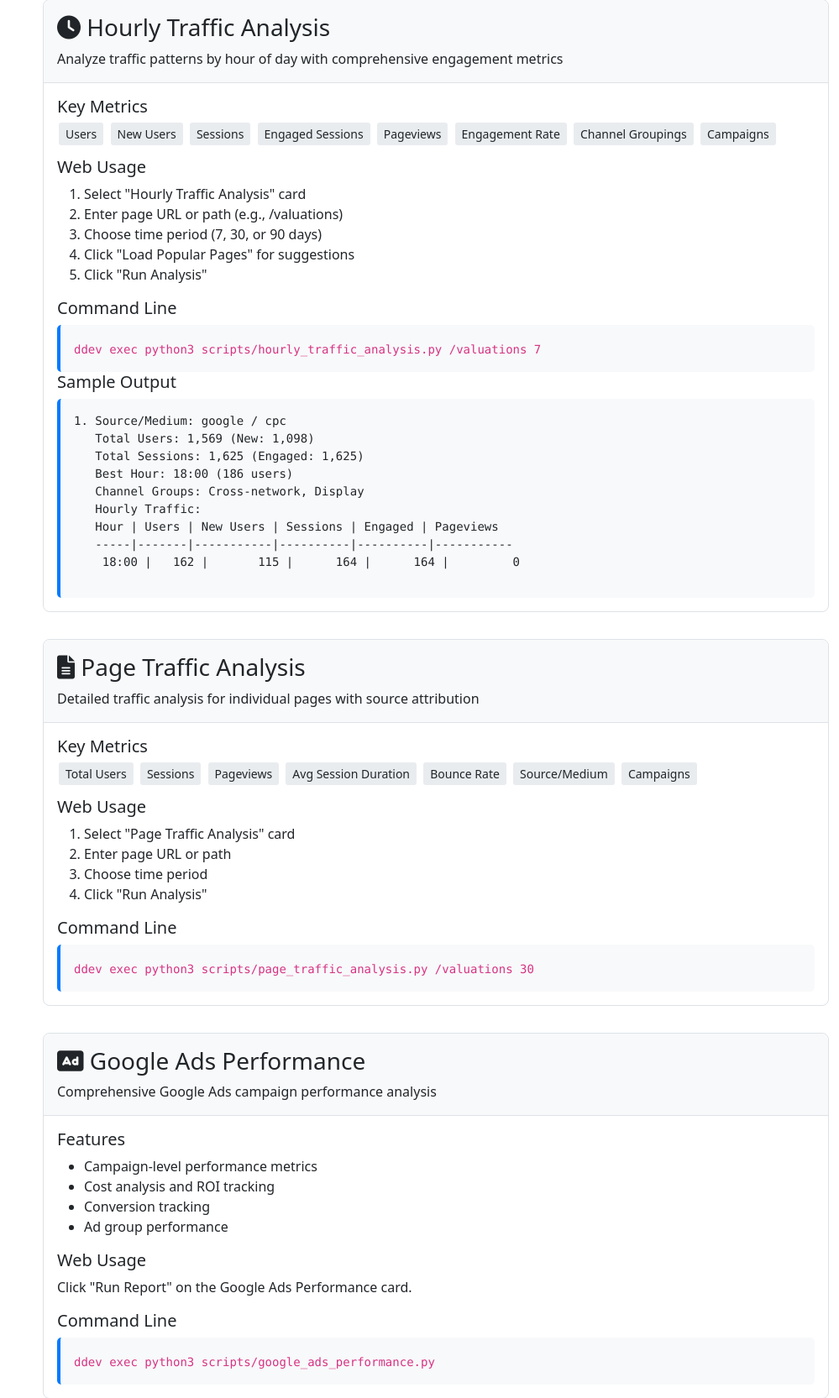
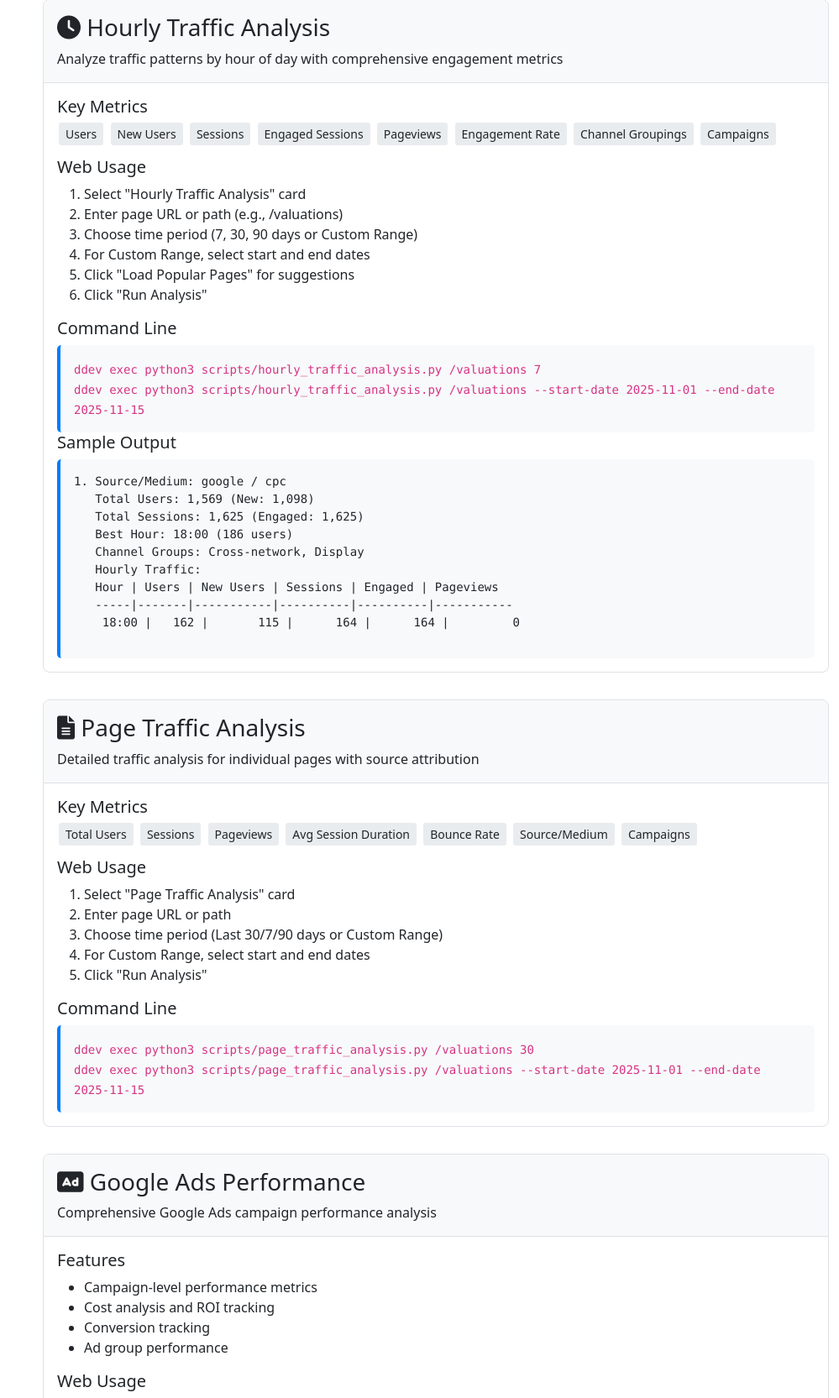
Before and after one commit to ndestates/google-stats, a PHP site: page /documentation.php in a window 1280 px wide. Shown: the part 1479-3144 px from the top of the page at 84% size, without its empty margins (281-1280 px from the left). Run offline with PHP 8.4, Linux system fonts and the light colour scheme.

Commit message:
Update documentation for custom date range functionality
- Updated README.md with date-range command examples
- Updated web/documentation.php to include:
  - New Mailchimp report types (Date Range, By Date, 24-Hour)
  - Custom Range option for Page Traffic Analysis
  - Custom Range option for Hourly Traffic Analysis
  - New command line arguments (--start-date, --end-date)
- Documentation now reflects all implemented features

```diff
--- a/web/documentation.php
+++ b/web/documentation.php
@@ -166,14 +166,16 @@
                             <ol>
                                 <li>Select "Hourly Traffic Analysis" card</li>
                                 <li>Enter page URL or path (e.g., /valuations)</li>
-                                <li>Choose time period (7, 30, or 90 days)</li>
+                                <li>Choose time period (7, 30, 90 days or Custom Range)</li>
+                                <li>For Custom Range, select start and end dates</li>
                                 <li>Click "Load Popular Pages" for suggestions</li>
                                 <li>Click "Run Analysis"</li>
                             </ol>
 
                             <h5>Command Line</h5>
                             <div class="code-block">
-                                <code>ddev exec python3 scripts/hourly_traffic_analysis.py /valuations 7</code>
+                                <code>ddev exec python3 scripts/hourly_traffic_analysis.py /valuations 7</code><br>
+                                <code>ddev exec python3 scripts/hourly_traffic_analysis.py /valuations --start-date 2025-11-01 --end-date 2025-11-15</code>
                             </div>
 
                             <h5>Sample Output</h5>
@@ -215,13 +217,15 @@
                             <ol>
                                 <li>Select "Page Traffic Analysis" card</li>
                                 <li>Enter page URL or path</li>
-                                <li>Choose time period</li>
+                                <li>Choose time period (Last 30/7/90 days or Custom Range)</li>
+                                <li>For Custom Range, select start and end dates</li>
                                 <li>Click "Run Analysis"</li>
                             </ol>
 
                             <h5>Command Line</h5>
                             <div class="code-block">
-                                <code>ddev exec python3 scripts/page_traffic_analysis.py /valuations 30</code>
+                                <code>ddev exec python3 scripts/page_traffic_analysis.py /valuations 30</code><br>
+                                <code>ddev exec python3 scripts/page_traffic_analysis.py /valuations --start-date 2025-11-01 --end-date 2025-11-15</code>
                             </div>
                         </div>
                     </div>
@@ -295,14 +299,18 @@
                                 <li><strong>Yesterday's Report</strong> - Daily email performance</li>
                                 <li><strong>Monthly Report</strong> - Monthly campaign summary</li>
                                 <li><strong>Email Sources</strong> - Subscriber source analysis</li>
+                                <li><strong>Date Range</strong> - Custom date range analysis</li>
+                                <li><strong>By Date</strong> - Specific date analysis</li>
+                                <li><strong>24-Hour</strong> - Hourly breakdown for specific date</li>
                             </ul>
 
                             <h5>Web Usage</h5>
-                            <p>Select the desired report type from the Mailchimp Performance card.</p>
+                            <p>Select the desired report type from the Mailchimp Performance card. For date range reports, use the web interface form with start and end date inputs.</p>
 
                             <h5>Command Line</h5>
                             <div class="code-block">
-                                <code>ddev exec python3 scripts/mailchimp_performance.py --report-type yesterday</code>
+                                <code>ddev exec python3 scripts/mailchimp_performance.py --report-type yesterday</code><br>
+                                <code>ddev exec python3 scripts/mailchimp_performance.py --report-type date-range --start-date 2025-11-01 --end-date 2025-11-15</code>
                             </div>
                         </div>
                     </div>
@@ -712,6 +720,16 @@
                                 <td>Report type for multi-option scripts</td>
                                 <td><code>--report-type yesterday</code></td>
                             </tr>
+                            <tr>
+                                <td><code>--start-date</code></td>
+                                <td>Start date for custom range (YYYY-MM-DD)</td>
+                                <td><code>--start-date 2025-11-01</code></td>
+                            </tr>
+                            <tr>
+                                <td><code>--end-date</code></td>
+                                <td>End date for custom range (YYYY-MM-DD)</td>
+                                <td><code>--end-date 2025-11-15</code></td>
+                            </tr>
                         </tbody>
                     </table>
                 </div>
```
Also changed, not shown: TODO-2025-11-19.md (+2 -2 lines), README.md.
